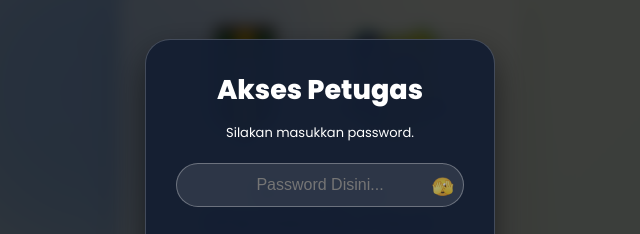
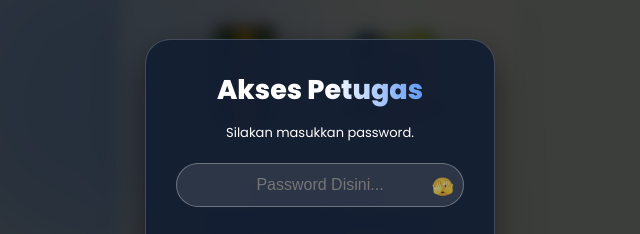
Before and after one commit to Razuhfgkruay-R/web-absensi-sholat, a plain HTML site: page index.html in a window 1280 px wide. Both pictures are taken after a click on the button "Masuk Sekarang". Shown: the part 198-432 px from the top of the page, 320-960 px from the left. Drawn offline with Linux system fonts and the light colour scheme.

Commit message:
Update index.html

```diff
--- a/index.html
+++ b/index.html
@@ -414,7 +414,7 @@
 
     <div id="modalPassword" class="modal">
     <div class="modal-content" onclick="event.stopPropagation()">
-      <h3 class="judul">Akses Petugas</h3>
+      <h3 class="judul glow-text">Akses Petugas</h3>
       <p style="text-align:center!important;">Silakan masukkan password.</p>
 
   <div class="pass-container">
```
